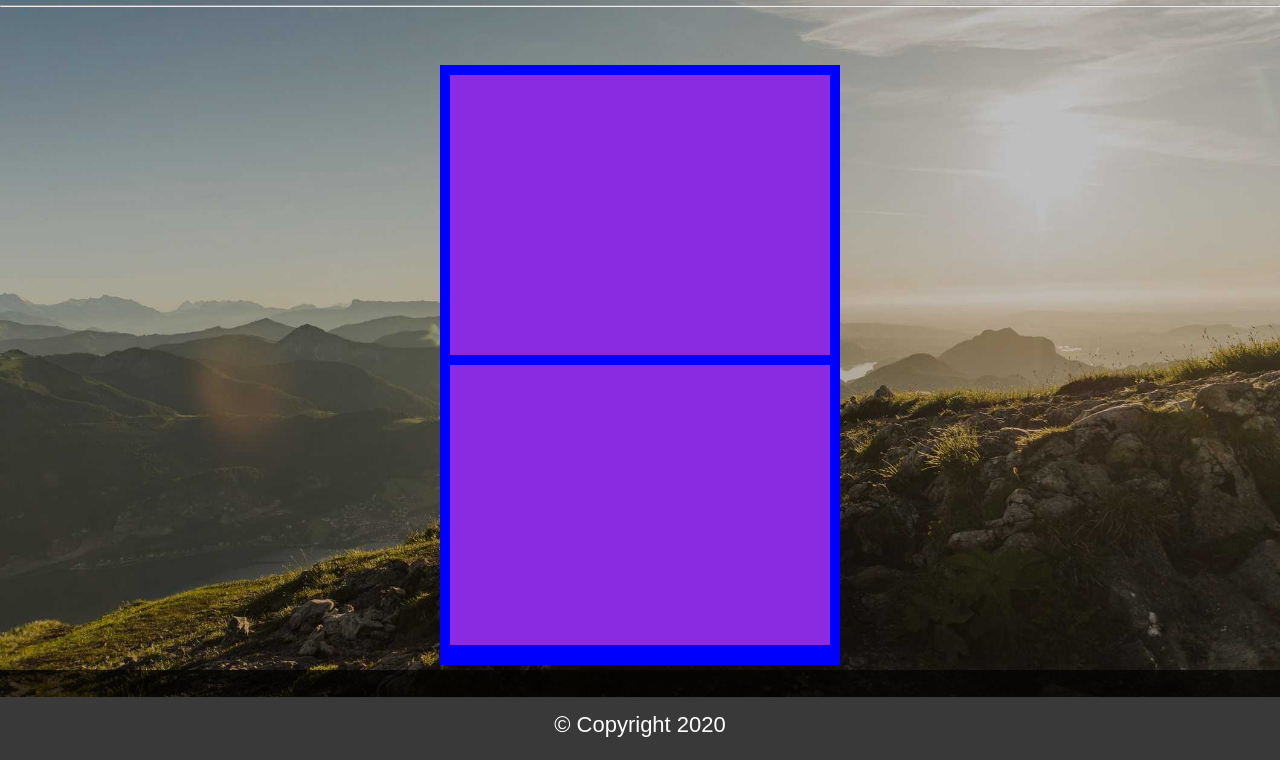
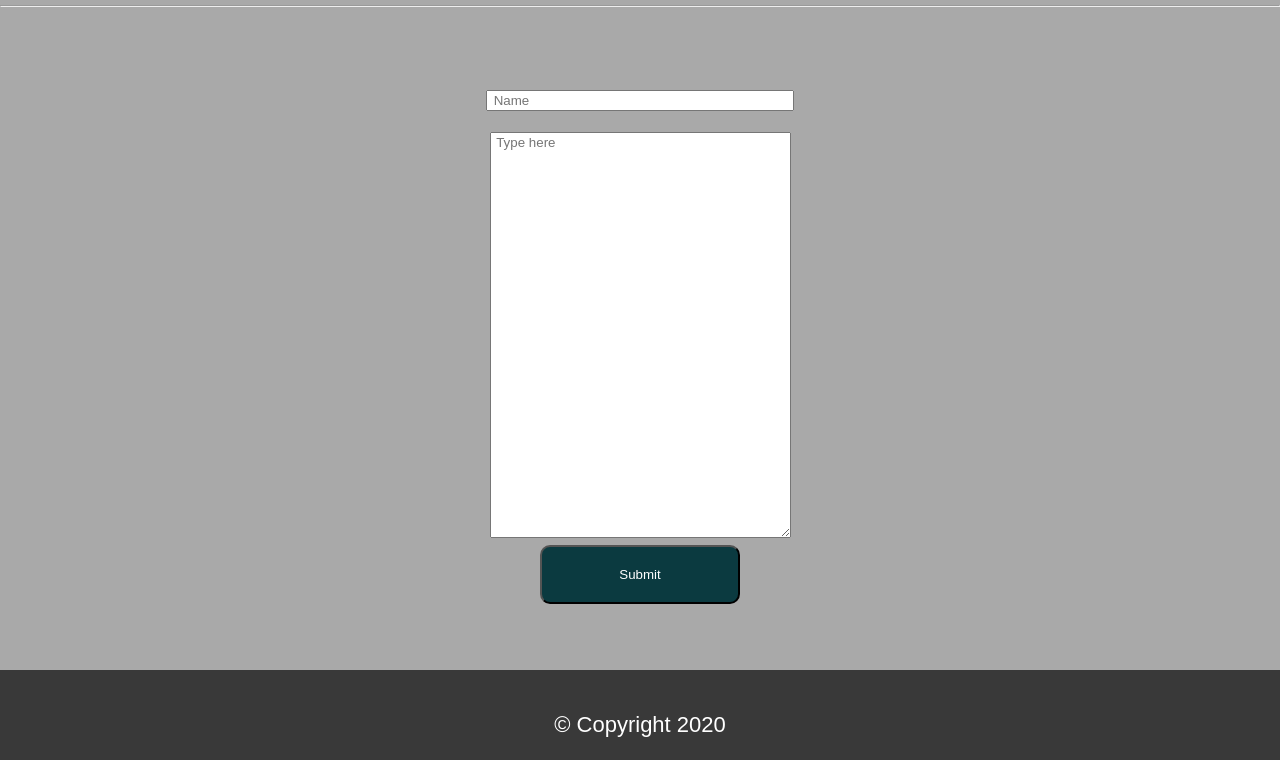
Before and after one commit to Hturoy/Noroff_Html_CSS_CA, a plain HTML site: page contact.html in a window 1280 px wide. Shown: the part 130-890 px from the top of the page. Drawn offline with Linux system fonts and the light colour scheme.

Commit message:
push 3
pish oash

```diff
--- a/contact.html
+++ b/contact.html
@@ -32,11 +32,16 @@
             <main class="contactmain">
                 <div class="contactcontainer">
                     <div class="contactbox">
-                        <form action=""></form>
+                        <form>
+                            <input class="inputfield" type="text" placeholder=" Name">
+                        </form>
                     </div>
 
-                    <div class="contactbox">
-
+                    <div class="contactbox2">
+                        <textarea class="textarea" name="Type here..." id="" cols="35" rows="10" placeholder=" Type here"></textarea>
+                    </div>
+                    <div class="contactbutton">
+                        <button class="contactbutton2"><a href="#">Submit</a></button>
                     </div>
                 </div>
 
--- a/style.css
+++ b/style.css
@@ -1,3 +1,7 @@
+* {
+    text-decoration: none;
+    color: white;
+}
 html {
     height: 100%;
 }
@@ -12,6 +16,7 @@ body {
     margin: 0;
     padding: 0;
     font-family: Arial, Helvetica, sans-serif;
+    text-decoration: none;
 }
 
 .container {
@@ -145,23 +150,41 @@ figure {
 }
 
 .contactcontainer {
-    background-color: blue;
+    background-color: none;
     width: 400px;
-    height: 600px;
+    height: 485px;
     margin-top: 50px;
     margin-left: auto;
     margin-right: auto;
 }
 
 .contactbox {
-    background-color: blueviolet;
+    background-color: none;
     width: 380px;
-    height: 280px;
+    height: 50px;
     margin-left: auto;
     margin-right: auto;
     margin-top: 10px;
     margin-bottom: 10px;
+    display: flex;
+    align-items: center;
+    justify-content: center;
 }
+
+.contactbox2 {
+    background-color: none;
+    width: 380px;
+    height: 400px;
+    margin-left: auto;
+    margin-right: auto;
+    margin-top: 10px;
+    margin-bottom: 10px;
+    display: flex;
+    align-items: center;
+    justify-content: center;
+}
+
+
 
 .payinfo {
     display: flex;
@@ -181,6 +204,37 @@ figure {
 input {
     width: 300px;
 }
+
+.textarea {
+    width: 77,6666%;
+    height: 100%;
+}
+
+.contact {
+    background-image: none;
+}
+
+
+button {
+    text-decoration: none;
+    color: white;
+    background-color:rgb(11, 58, 64);
+    width: 200px;
+    padding: 20px;
+    border-radius: 10px;
+}
+
+.inputfield {
+    color: black;
+    font-family: Arial, Helvetica, sans-serif;
+}
+
+.textarea {
+    font-family: Arial, Helvetica, sans-serif;
+    color: black;
+}
+
+
 
 /*Tablet*/
 
```
Also changed, not shown: products.html (+6 -6 lines).
